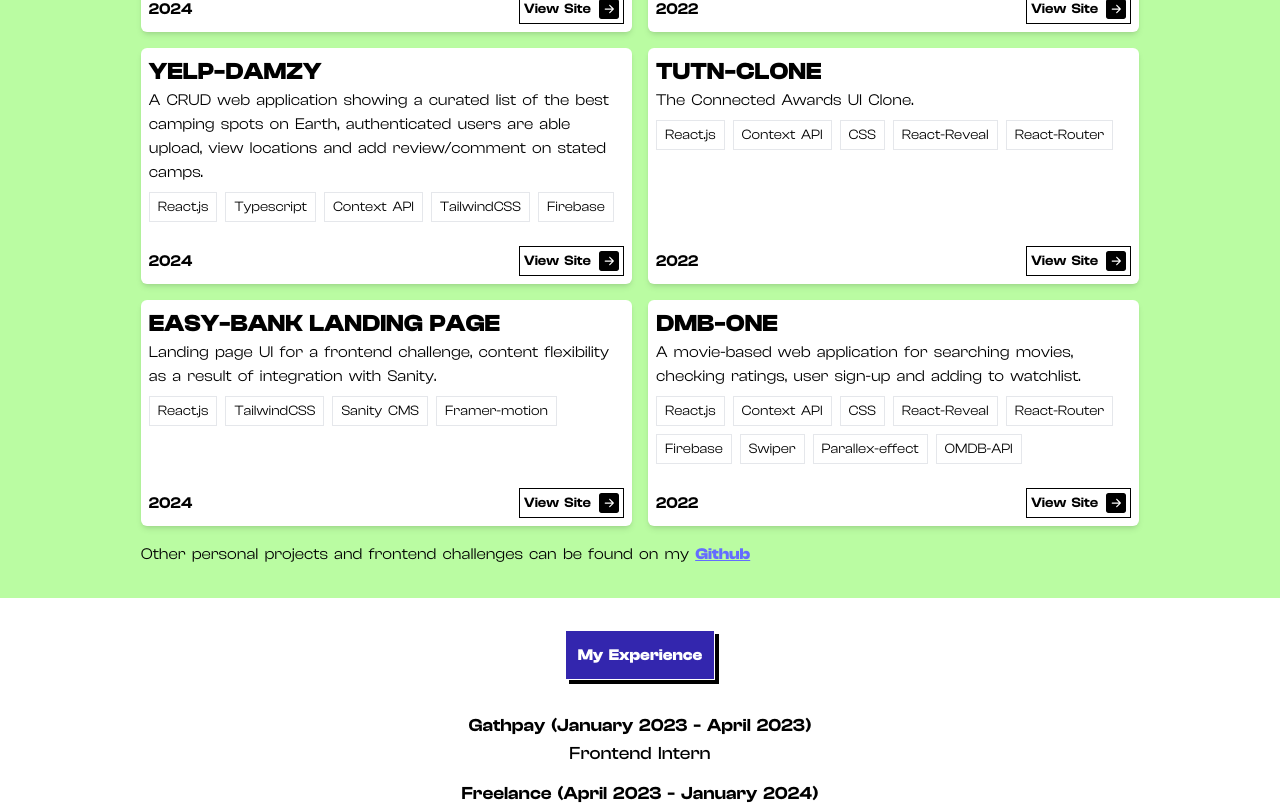
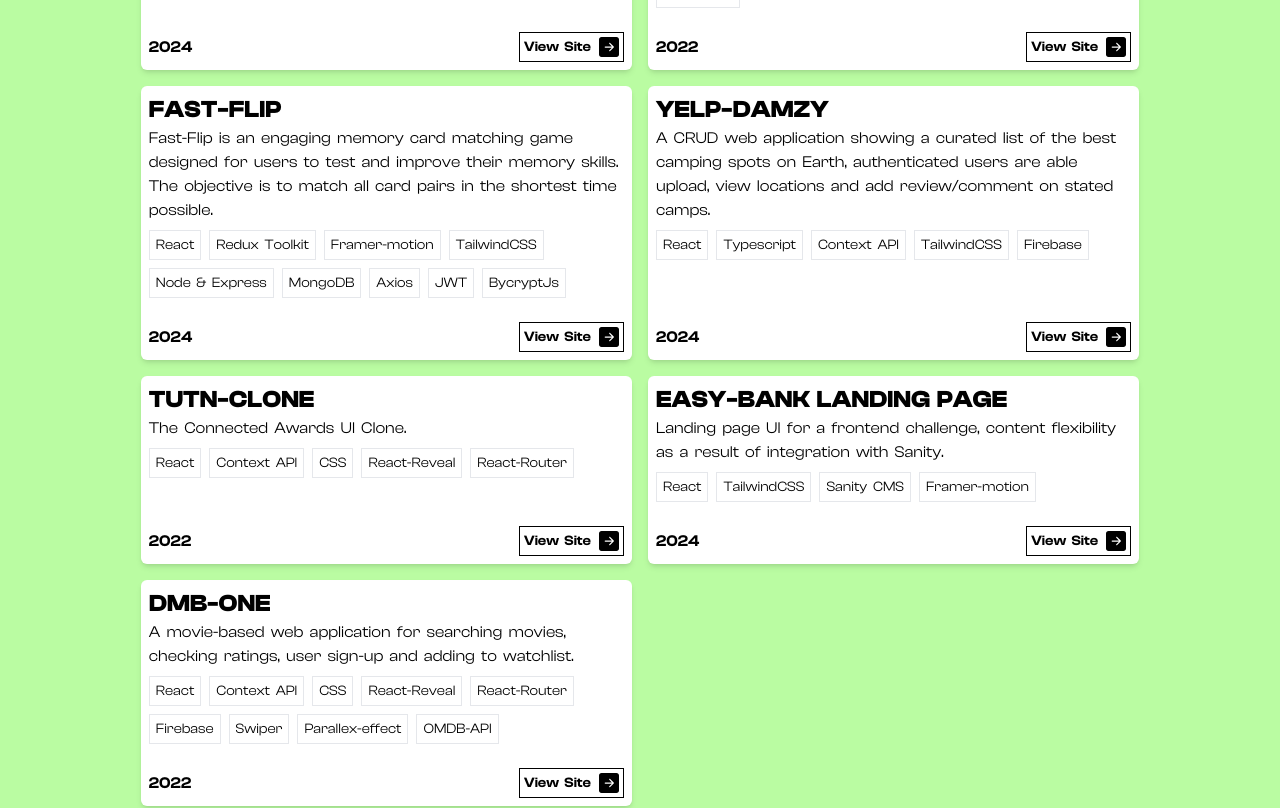
Before and after one commit to Jaeger-11/damxy-portfolio, a React (Vite) app: page / in a window 1280 px wide. Shown: the part 1280-2088 px from the top of the page. Built offline with nearby package versions, Linux system fonts and the light colour scheme.

Commit message:
additions

```diff
--- a/src/components/Experience.jsx
+++ b/src/components/Experience.jsx
@@ -14,7 +14,7 @@ const Experience = () => {
             <ul className='p-4 flex flex-col gap-3 text-lg md:text-center md:list-none'>
                 <li >
                     <h3 className='font-semibold'> Gathpay (January 2023 - April 2023)</h3>
-                    <p className='font-medium'>Frontend Intern</p>
+                    <p className='font-medium'>Frontend Developer Intern</p>
                 </li>
                 <li>
                     <h3 className='font-semibold'>Freelance (April 2023 - January 2024)</h3>
--- a/src/data.js
+++ b/src/data.js
@@ -2,7 +2,7 @@ export const projectsData = [
     {
         name: "TJ-FITS",
         description: "An ecommerce female fashion store, with user authentication, cart, wishlist and payment functionalities.",
-        tools: ["Next.js","Typescript","Sanity CMS","Redux Toolkit","Framer-motion","TailwindCSS","Flutterwave API","Firebase"],
+        tools: ["Next","Typescript","Sanity CMS","Redux Toolkit","Framer-motion","TailwindCSS","Flutterwave API","Firebase"],
         link: "https://tj-fits.vercel.app",
         year: '2024',
         livecode: "https://github.com/Jaeger-11/TJ-Fits"
@@ -10,15 +10,23 @@ export const projectsData = [
     {
         name: "Job-Tracka",
         description: "A MERN stack web application built to enable documentation, tracking of job applications, setting goals and viewing job applications analytics by a job seeker.",
-        tools: ["React.js","Node","Redux Toolkit","Framer-motion","SASS","Express","MongoDB", "Axios", "Formik", "JWT", "BycryptJs"],
+        tools: ["React","Redux Toolkit","Framer-motion","SASS","Node & Express","MongoDB", "Axios", "Formik", "JWT", "BycryptJs"],
         link: "https://jobtracka.vercel.app",
         year: '2022',
         livecode: "https://github.com/Jaeger-11/Job-Tracka-Frontend"
     },
     {
+        name: "Fast-Flip",
+        description: "Fast-Flip is an engaging memory card matching game designed for users to test and improve their memory skills. The objective is to match all card pairs in the shortest time possible.",
+        tools: ["React","Redux Toolkit","Framer-motion","TailwindCSS","Node & Express","MongoDB", "Axios", "JWT", "BycryptJs"],
+        link: "https://fast-flip.vercel.app",
+        year: '2024',
+        livecode: "https://github.com/Jaeger-11/Fast-Flip"
+    },
+    {
         name: "Yelp-Damzy",
         description: "A CRUD web application showing a curated list of the best camping spots on Earth, authenticated users are able upload, view locations and add review/comment on stated camps.",
-        tools: ["React.js","Typescript","Context API","TailwindCSS","Firebase"],
+        tools: ["React","Typescript","Context API","TailwindCSS","Firebase"],
         link: "https://yelp-damzy.vercel.app",
         year: '2024',
         livecode: "https://github.com/Jaeger-11/yelp-damzy"
@@ -26,7 +34,7 @@ export const projectsData = [
     {
         name: "TUTN-Clone",
         description: "The Connected Awards UI Clone.",
-        tools: ["React.js","Context API","CSS","React-Reveal","React-Router"],
+        tools: ["React","Context API","CSS","React-Reveal","React-Router"],
         link: "https://tutn-test.vercel.app",
         year: '2022',
         livecode: "https://github.com/Jaeger-11/TUTN-test"
@@ -34,7 +42,7 @@ export const projectsData = [
     {
         name: "Easy-Bank Landing Page",
         description: "Landing page UI for a frontend challenge, content flexibility as a result of integration with Sanity.",
-        tools: ["React.js","TailwindCSS", "Sanity CMS","Framer-motion"],
+        tools: ["React","TailwindCSS", "Sanity CMS","Framer-motion"],
         link: "https://easy-bank-damxy.vercel.app",
         year: '2024',
         livecode: "https://github.com/Jaeger-11/easy-bank"
@@ -42,7 +50,7 @@ export const projectsData = [
     {
         name: "DMB-ONE",
         description: "A movie-based web application for searching movies, checking ratings, user sign-up and adding to watchlist.",
-        tools: ["React.js","Context API","CSS","React-Reveal","React-Router", "Firebase", "Swiper", "Parallex-effect", "OMDB-API"],
+        tools: ["React","Context API","CSS","React-Reveal","React-Router", "Firebase", "Swiper", "Parallex-effect", "OMDB-API"],
         link: "https://dmb-one.vercel.app/",
         year: '2022',
         livecode: "https://github.com/Jaeger-11/Movie-Search-Site"
--- a/src/index.css
+++ b/src/index.css
@@ -64,7 +64,7 @@ a:hover {
  @apply flex flex-wrap gap-2
 }
 .tools span{
-  @apply border p-1 px-2 text-sm
+  @apply border p-1 px-1.5 text-sm
 }
 
 ::-webkit-scrollbar {
```
